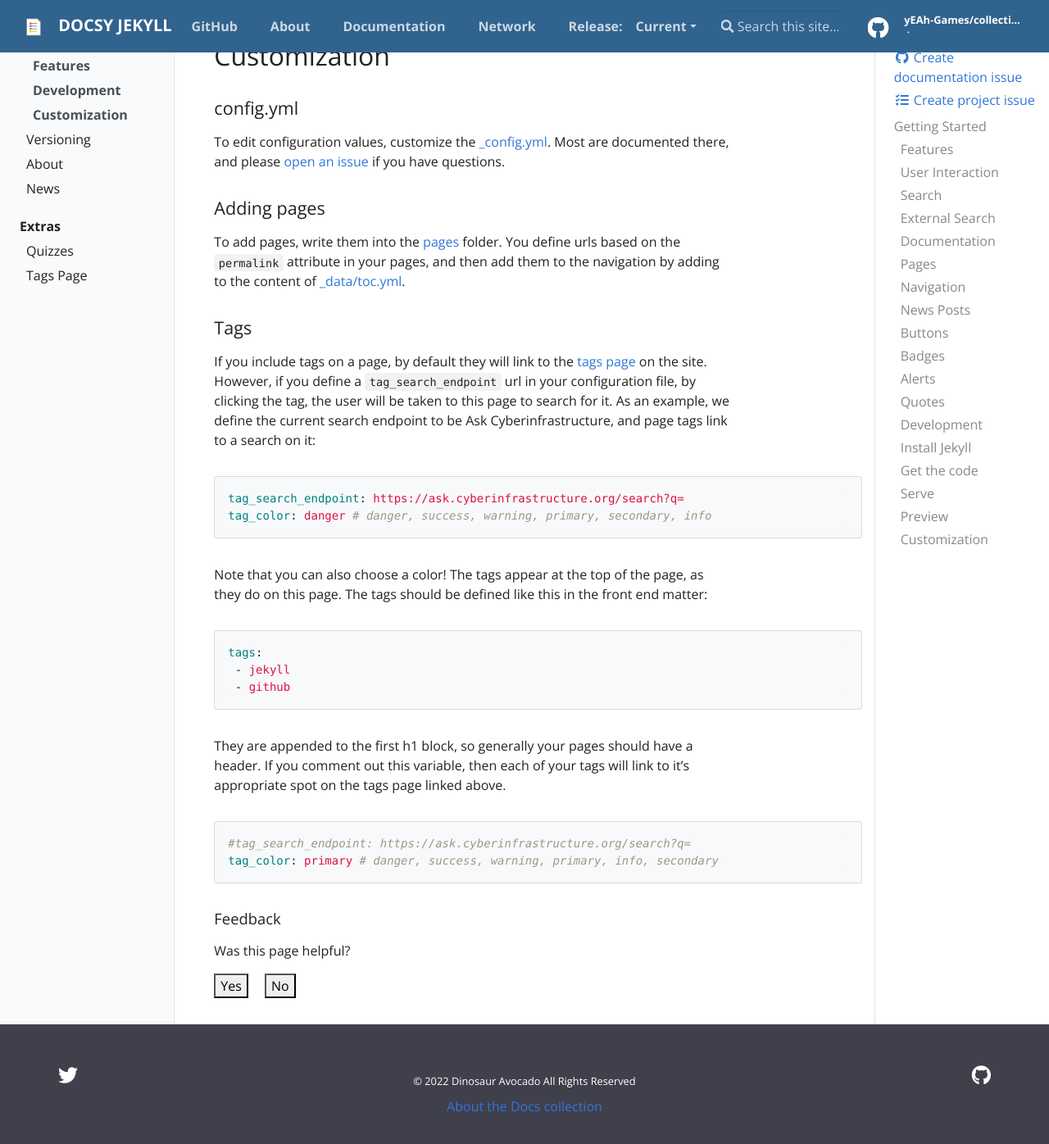
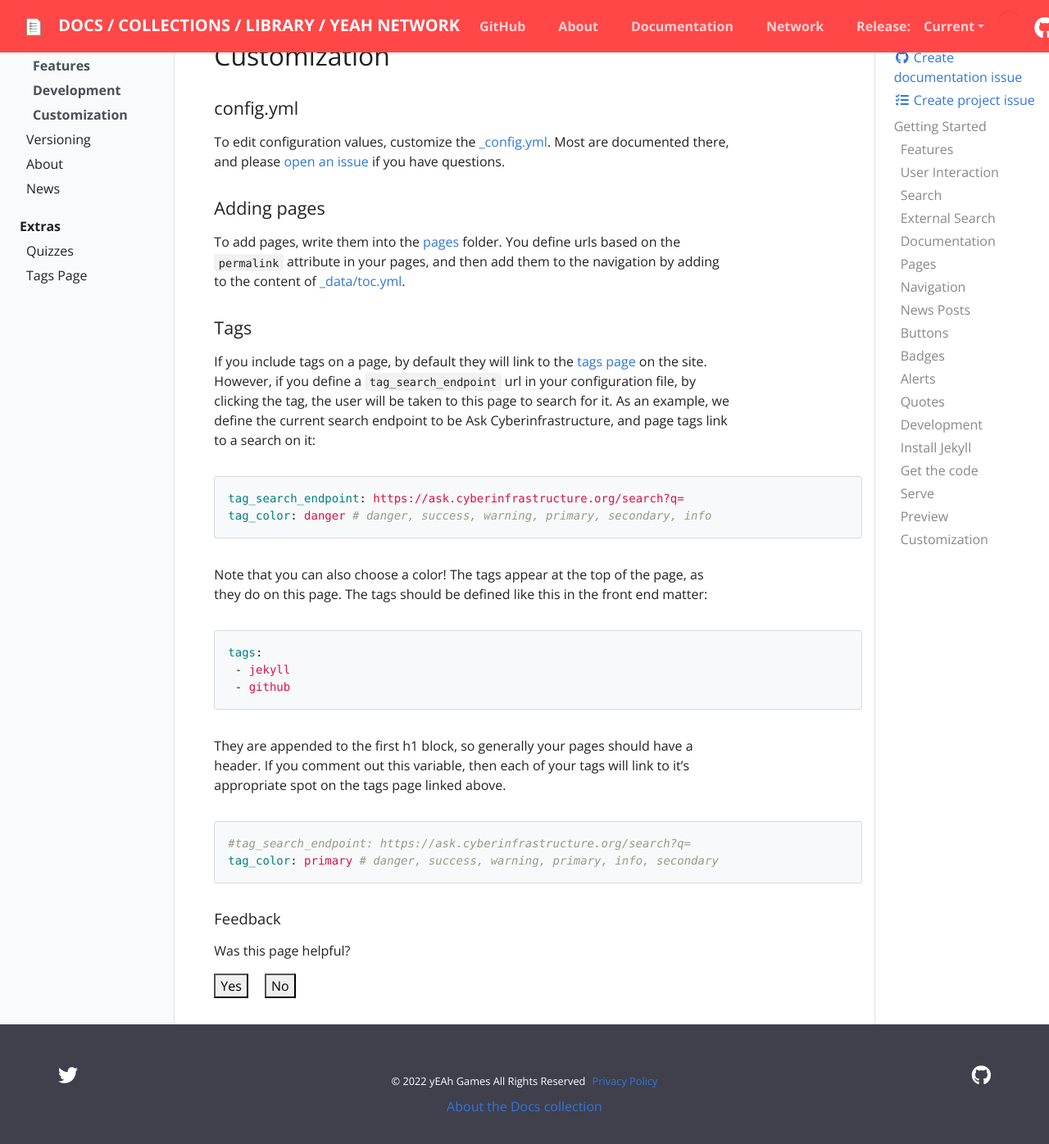
Before and after one commit to yEAh-Games/docs-collection, a Jekyll site: the page built from _docs/getting-started.md, in a window 1280 px wide and 1400 px high, scrolled down 8530 px. Shown: the top 1396 px of the window at 82% size. Built offline with Jekyll 4.4.1, drawn with Linux system fonts in a browser that asks for light colours; part of the change alters nothing that is shown.

Commit message:
configuration at gonfig.yml

```diff
--- a/_config.yml
+++ b/_config.yml
@@ -14,13 +14,13 @@
 # You can create any custom variable you would like, and they will be accessible
 # in the templates via {{ site.myvariable }}.
 
-title: Docsy Jekyll
-email: your-email@domain.com
-author: Dinosaur Avocado
+title: Docs / Collections / Library / yEAh Network
+email: yeahgamesdevs@gmail.com
+author: yEAh Games
 description: > # this means to ignore newlines until "baseurl:"
-  Write an awesome description for your new site here. You can edit this
-  line in _config.yml. It will appear in your document head meta (for
-  Google search results) and in your feed.xml site description.
+  Welcome to the official Documentation Archive Collection of the yEAh Games Library,
+  host of the official yEAh Games documentation archive collection for bots, rules,
+  servers, games, etc. Readable and searchable at https://docs.yeahgames.net. Want to find out about something in yEAh Games? The Docs collection is your best option.
 
 # Add your baseurl here (your repository) but DO NOT CHANGE THE LINE NUMBER without editing .circleci/circle_urls.sh
 baseurl: "" # the subpath of your site, e.g. /blog
@@ -61,15 +61,15 @@ version_params:
 feedback: true
 
 # Link to a privacy policy in footer, uncomment and define if wanted
-# privacy: https://domain.com/privacy
+privacy: https://yeahgames.net/privacy
 
 # google-analytics: UA-XXXXXXXXXX
 # Image and (square) dimension for logo (don't start with /)
 # If commented, will use material hat theme
-# logo: "assets/img/logo/SRCC-square-red.png"
+logo: "https://i.imgur.com/XsnYzsI.png"
 logo_pixels: 34
-color: "#30638e"
-# color: "#8c1515" # primary color for header, buttons
+color: "#ff4747"
+color: "#ff4747" # primary color for header, buttons
 
 # Build settings
 markdown: kramdown
```
